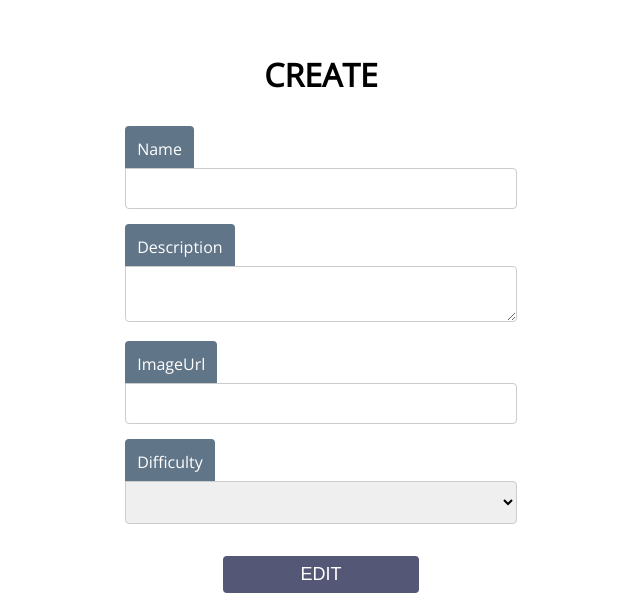
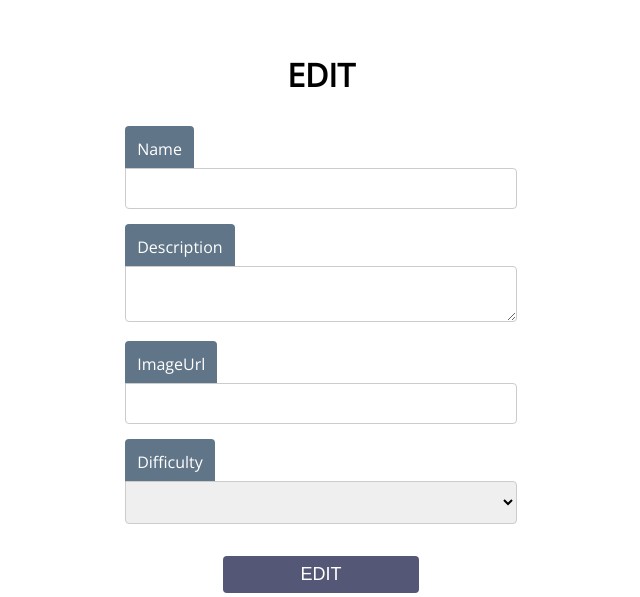
Before and after one commit to vasIvanov/JS-Back-End, a Node server app: page /edit/1 in a window 1280 px wide. Shown: the part 112-709 px from the top of the page, without its empty margins (319-959 px from the left). Run offline with Node 20, Linux system fonts and the light colour scheme; some libraries are stand-ins or nearby versions.

Commit message:
add edit functionality

```diff
--- a/Cubicle/config/database.json
+++ b/Cubicle/config/database.json
@@ -1 +1 @@
-{"lastIndex":14,"entities":[{"id":2,"name":"name1","description":"dqwdqw","imageUrl":"https://ae01.alicdn.com/kf/HTB1CSddXRxRMKJjy0Fdq6yifFXa6/Gan-356-Air-SM-3x3-Black-Magic-cube-GAN-Air-SM-Magnetic-3x3x3-Speed-cube-gans.jpg","difficultyLevel":3},{"id":14,"name":"dqw","description":"dwq","imageUrl":"https://images-na.ssl-images-amazon.com/images/I/61izOzq%2BBAL._SY355_.jpg","difficultyLevel":1}]}
+{"lastIndex":15,"entities":[{"id":2,"name":"name1","description":"dqwdqw","imageUrl":"https://ae01.alicdn.com/kf/HTB1CSddXRxRMKJjy0Fdq6yifFXa6/Gan-356-Air-SM-3x3-Black-Magic-cube-GAN-Air-SM-Magnetic-3x3x3-Speed-cube-gans.jpg","difficultyLevel":3},{"id":14,"name":"dqw","description":"dwq","imageUrl":"https://images-na.ssl-images-amazon.com/images/I/61izOzq%2BBAL._SY355_.jpg","difficultyLevel":1},{"id":15,"name":"fewfqef","description":"fwe","imageUrl":"https://ae01.alicdn.com/kf/HTB1CSddXRxRMKJjy0Fdq6yifFXa6/Gan-356-Air-SM-3x3-Black-Magic-cube-GAN-Air-SM-Magnetic-3x3x3-Speed-cube-gans.jpg","difficultyLevel":4}]}
--- a/Cubicle/config/routes.js
+++ b/Cubicle/config/routes.js
@@ -8,6 +8,7 @@
     app.get('/delete/:id', controllers.deleteCube);
     app.get('/search', controllers.search);
     app.get('/edit/:id', controllers.edit);
+    app.post('/edit/:id', controllers.postEdit)
     app.get('/', controllers.index);
     app.get('*', controllers.notFound);
 
--- a/Cubicle/controllers/cube.js
+++ b/Cubicle/controllers/cube.js
@@ -67,11 +67,28 @@
     const idEdit = +req.params.id;
 
     cubeModel.getOne(idEdit).then(cube => {
-        console.log(cube);
 
         res.render('edit.hbs', { cube });
     })
 
+}
+
+function postEdit(req, res) {
+    const id = +req.params.id
+    const {name, description, imageUrl, difficultyLevel} = req.body;
+    const updated = {
+        name,
+        description,
+        imageUrl,
+        difficultyLevel: +difficultyLevel
+    }
+    console.log('before update');
+
+    cubeModel.update(id, updated).then(() => {
+        console.log('after update');
+
+        res.redirect('/');
+    })
 }
 
 function deleteCube(req, res) {
@@ -90,5 +107,6 @@
     deleteCube,
     search,
     edit,
+    postEdit,
     notFound
 }
--- a/Cubicle/views/edit.hbs
+++ b/Cubicle/views/edit.hbs
@@ -3,7 +3,7 @@
 
 <head>
   <meta charset="UTF-8">
-  <title>Create Cube Page</title>
+  <title>Edit Cube Page</title>
   <link href="/css/site.css" type="text/css" rel="stylesheet">
   <link rel='shortcut icon' type='image/x-icon' href='/images/favicon.png' />
 </head>
@@ -19,9 +19,9 @@
       </ul>
     </header>
     <main>
-      <h1>Create</h1>
+      <h1>Edit</h1>
       <div class="form">
-        <form action='/create' method="PUT">
+        <form action='/edit/{{cube.id}}' method="POST">
           <label for="name">Name</label>
           <input type="text" id="name" name="name" value="{{cube.name}}">
           <label for="name">Description</label>
```
